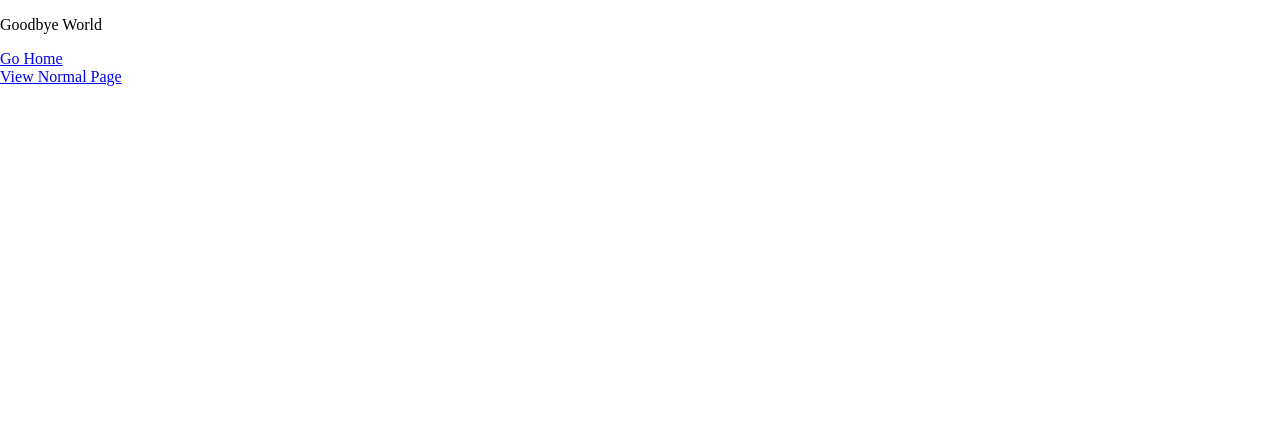
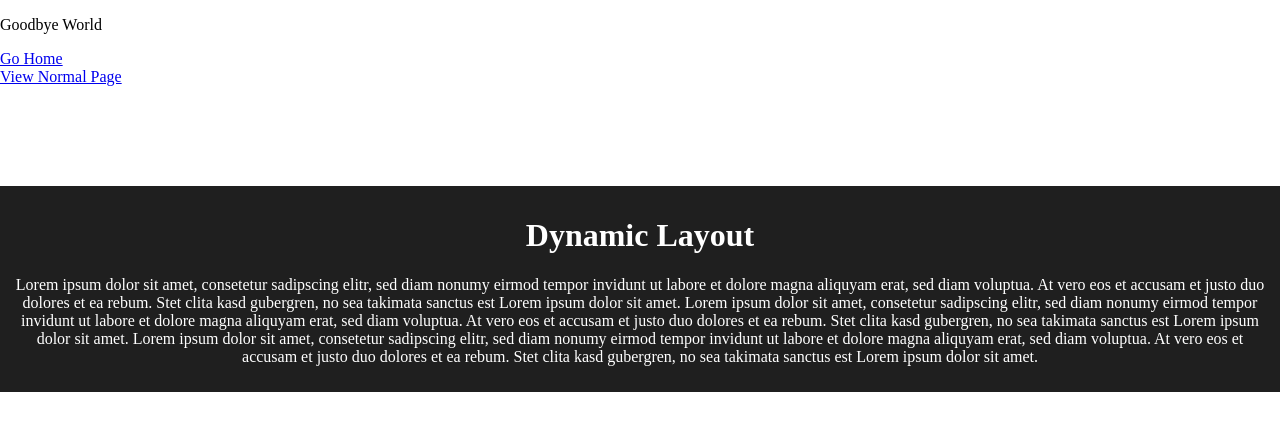
Before and after one commit to mattcarlotta/basic-portal, a Next.js app: page /portal in a window 1280 px wide. Shown: the top 430 px of the page. Built offline with nearby package versions, Linux system fonts and the light colour scheme.

Commit message:
Include dynamic layout component

```diff
--- a/components/Goodbye/index.js
+++ b/components/Goodbye/index.js
@@ -1,5 +1,6 @@
 import { createPortal } from "react-dom";
 import Link from "next/link";
+import Layout from "../Layout";
 
 // this component is used to show what a component
 // would look like if it breaks outside of "div.__next"
@@ -15,6 +16,25 @@ function Goodbye() {
       <Link href="/page">
         <a>View Normal Page</a>
       </Link>
+      <Layout css="background: #1f1f1f;color: white;text-align: center;">
+        <h1>Dynamic Layout</h1>
+        <p>
+          Lorem ipsum dolor sit amet, consetetur sadipscing elitr, sed diam
+          nonumy eirmod tempor invidunt ut labore et dolore magna aliquyam erat,
+          sed diam voluptua. At vero eos et accusam et justo duo dolores et ea
+          rebum. Stet clita kasd gubergren, no sea takimata sanctus est Lorem
+          ipsum dolor sit amet. Lorem ipsum dolor sit amet, consetetur
+          sadipscing elitr, sed diam nonumy eirmod tempor invidunt ut labore et
+          dolore magna aliquyam erat, sed diam voluptua. At vero eos et accusam
+          et justo duo dolores et ea rebum. Stet clita kasd gubergren, no sea
+          takimata sanctus est Lorem ipsum dolor sit amet. Lorem ipsum dolor sit
+          amet, consetetur sadipscing elitr, sed diam nonumy eirmod tempor
+          invidunt ut labore et dolore magna aliquyam erat, sed diam voluptua.
+          At vero eos et accusam et justo duo dolores et ea rebum. Stet clita
+          kasd gubergren, no sea takimata sanctus est Lorem ipsum dolor sit
+          amet.
+        </p>
+      </Layout>
       <style jsx>{`
         .portal {
           position: absolute;
--- /dev/null
+++ b/components/Layout/index.js
@@ -0,0 +1,21 @@
+// reusable component that establishes base CSS
+// which can be overriden by a 'css' prop:
+// <Layout css="color: white;">...</Layout>
+function Layout({ children, css }) {
+  return (
+    <div className="layout">
+      {children}
+      <style jsx>{`
+        .layout {
+          background: #1f1f1f;
+          margin-top: 100px;
+          padding: 10px;
+          color: white;
+          ${css};
+        }
+      `}</style>
+    </div>
+  );
+}
+
+export default Layout;
--- a/pages/_app.js
+++ b/pages/_app.js
@@ -1,9 +1,9 @@
 // wrapping all client pages in a layout
 const App = ({ Component, pageProps }) => (
-  <div className="layout">
+  <div className="wrapper">
     <Component {...pageProps} />
     <style jsx>{`
-      .layout {
+      .wrapper {
         background: black;
         color: white;
         height: calc(100% - 20px);
```
Also changed, not shown: pages/page.js (+20 -0 lines).
